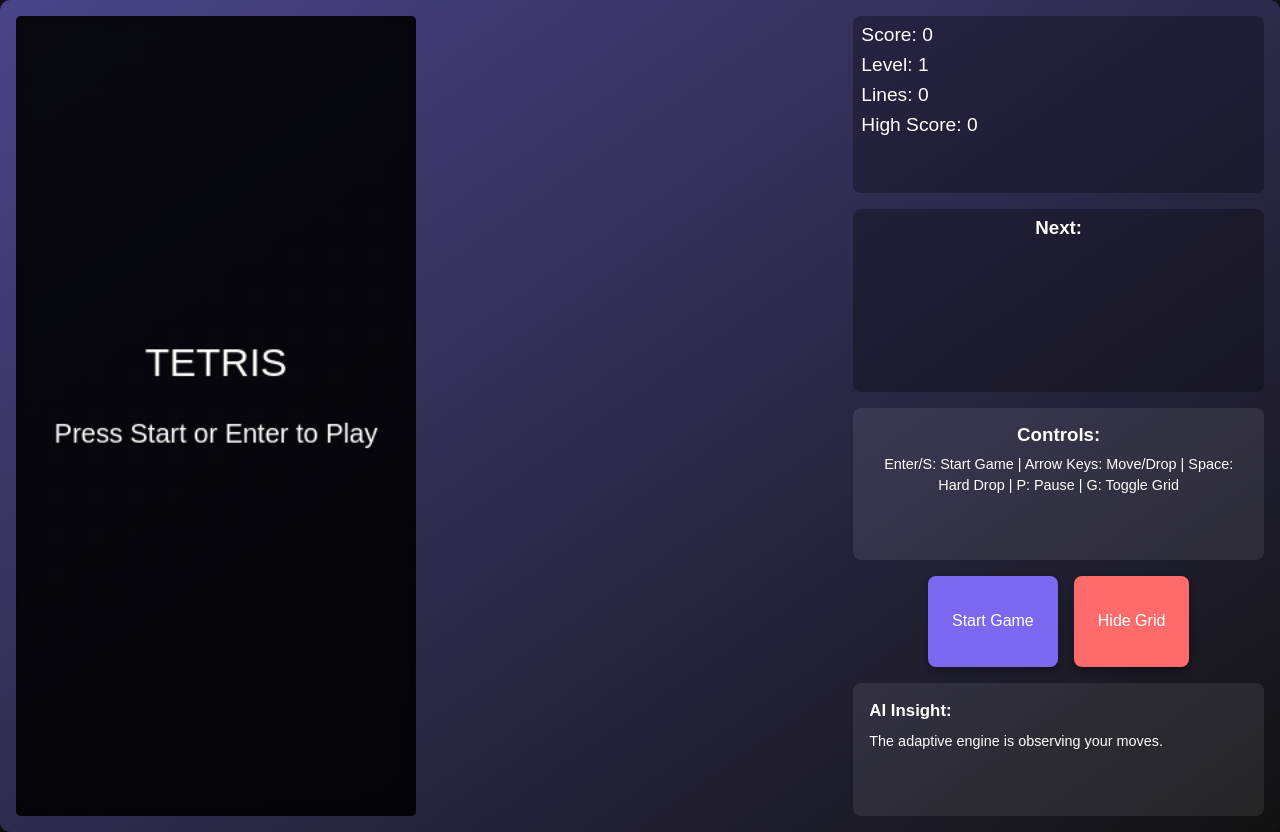
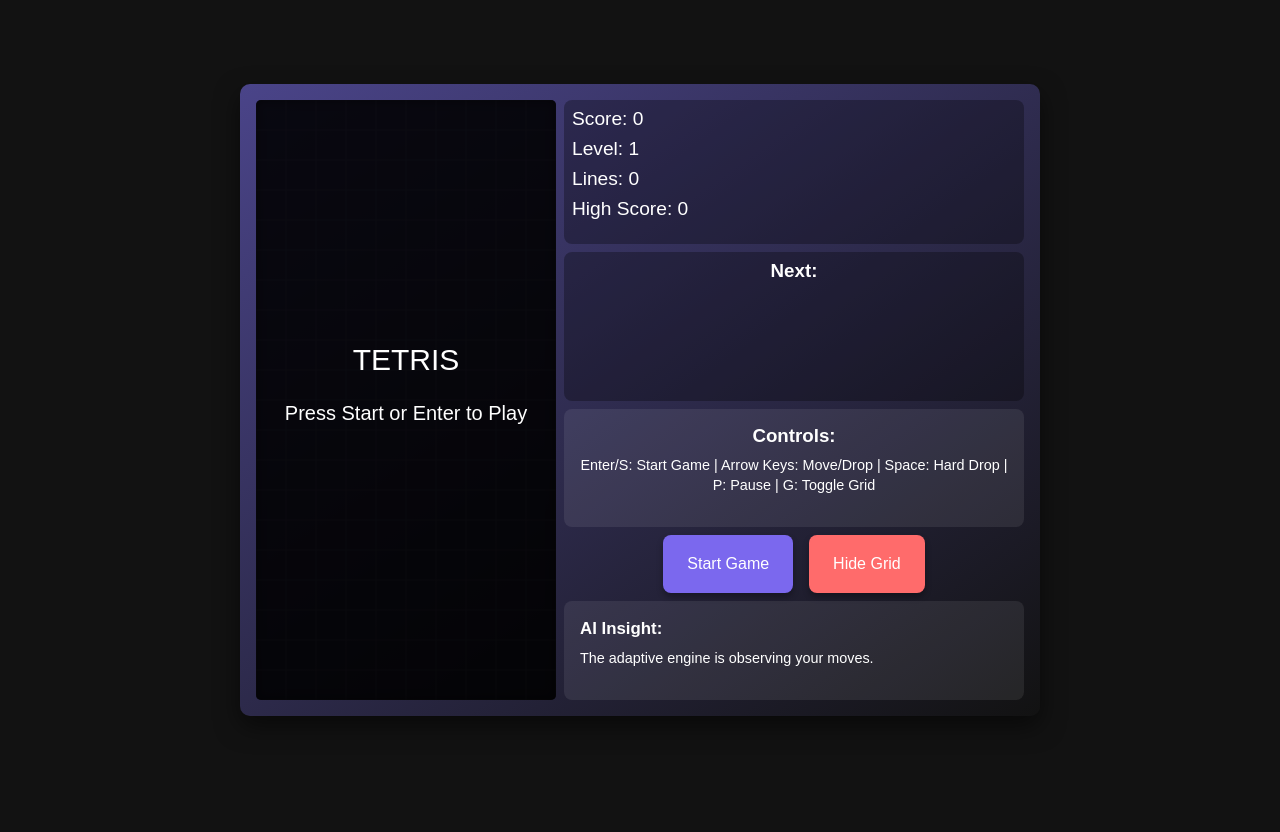
Before and after one commit to NickScherbakov/very-simple-tetris-created-by-Copilot, a plain HTML site: page index.html in a window 1280 px wide. After the commit the page ends 800 px from the top, so only its background shows below. Drawn offline with Linux system fonts and the light colour scheme.

Commit message:
Adjust layout gaps and container dimensions for improved responsiveness

```diff
--- a/style.css
+++ b/style.css
@@ -32,7 +32,7 @@ body {
         "controls controls"
         "buttons buttons"
         "ai ai";
-    gap: 1rem;
+    gap: 0.5rem;
     max-width: 100%;
     padding: 1rem;
     background: linear-gradient(145deg, var(--secondary-color), var(--background-color));
@@ -159,11 +159,16 @@ button:active, .button:active {
             "canvas controls"
             "canvas buttons"
             "canvas ai";
-        grid-template-columns: 2fr 1fr;
+        grid-template-columns: auto 1fr;
     }
 
     #tetris-canvas {
-        max-width: 400px;
+        max-width: 350px;
+    }
+
+    .game-container {
+        max-width: 800px;
+        margin: 0 auto;
     }
 }
 
```
